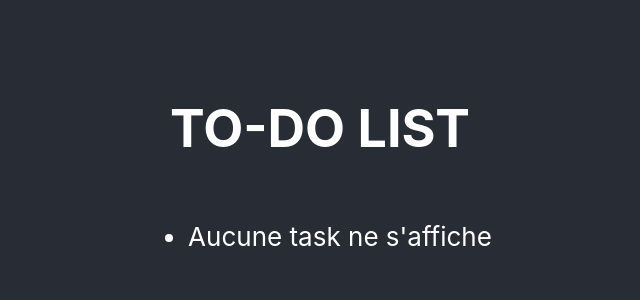
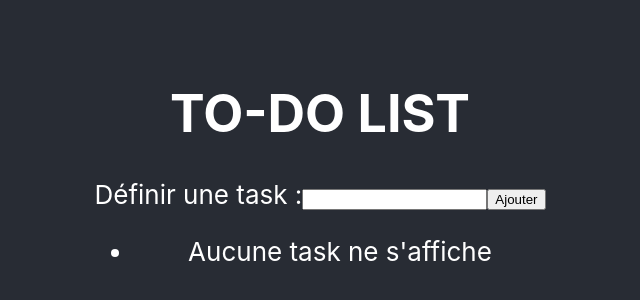
Before and after one commit to Guillaume811/mon-site, a React (Create React App) app: page / in a window 1280 px wide. Shown: the part 230-530 px from the top of the page, without its empty margins (320-960 px from the left). Built offline with nearby package versions, Linux system fonts and the light colour scheme.

Commit message:
Ajout du formulaire pour add et remove la todolist

```diff
--- a/src/App.tsx
+++ b/src/App.tsx
@@ -2,6 +2,7 @@ import React from 'react';
 import './App.css';
 import Title from './components/Title/Title';
 import Todolist from './components/Todolist/Todolist';
+import SimpleForm from './components/simpleForm/SimpleForm';
 
 
 function App() {
--- a/src/components/Todolist/Todolist.tsx
+++ b/src/components/Todolist/Todolist.tsx
@@ -1,27 +1,65 @@
 import React, { useState } from "react";
 
 type Todo = {
-    id: number;
+    //id: number;
     task: string;
 };
 
 const Todolist: React.FC = () => {
 
-    const [todos, setTodos] = useState<Todo[]>([
+    const [inputValue, setInputValue] = useState<string>('');
+
+    const [todos, setTodos] = useState<string[]>([
         //{id: 1, task: 'Faire afficher la TO DO'},
         //{id: 2, task: 'Faire afficher la ligne 2 de la TO DO'},
     ]);
 
+    const handleSubmit = (event: React.FormEvent<HTMLFormElement>) => {
+        // Empêche le rechargement de la page pour ne pas perdre les donnée saisie par l'utilisateur
+        event.preventDefault();
+
+        // Vérifie que l'input n'est pas vide
+        if (inputValue.trim() !== "") {
+            // Ajoute inputValue au tableau
+            setTodos([...todos, inputValue]);
+            // Réinitialise l'input après l'ajout
+            setInputValue("");
+        }
+    };
+
+    const handleDelete = (indexToRemove: number) => {
+        setTodos(todos.filter((_, index) => index !== indexToRemove));
+      };
+
     return (
+        <div>
+            <form onSubmit={handleSubmit}>
+                <label>
+                    Définir une task :
+                    <input
+                    type="text"
+                    value={inputValue}
+                    onChange={(e) => setInputValue(e.target.value)}
+                    />
+                </label>
+                <button type="submit">Ajouter</button>
+            </form>
             <ul>
                 {todos.length > 0 ? (
-                todos.map((todo) => (
-                    <li key={todo.id}>{todo.task}</li>
+                    todos.map((todo, index) => (
+                        <li
+                        key={index}
+                        onClick={() => handleDelete(index)}
+                        >
+                            {todo}
+                        </li>
                     ))
                 ) : (
                     <li>Aucune task ne s'affiche</li>
                 )}
             </ul>
+        </div>
+
     );
 };
 
```
Also changed, not shown: src/components/simpleForm/SimpleForm.tsx (added, +26 -0 lines). Lines whose indentation alone changed are shown as unchanged.
